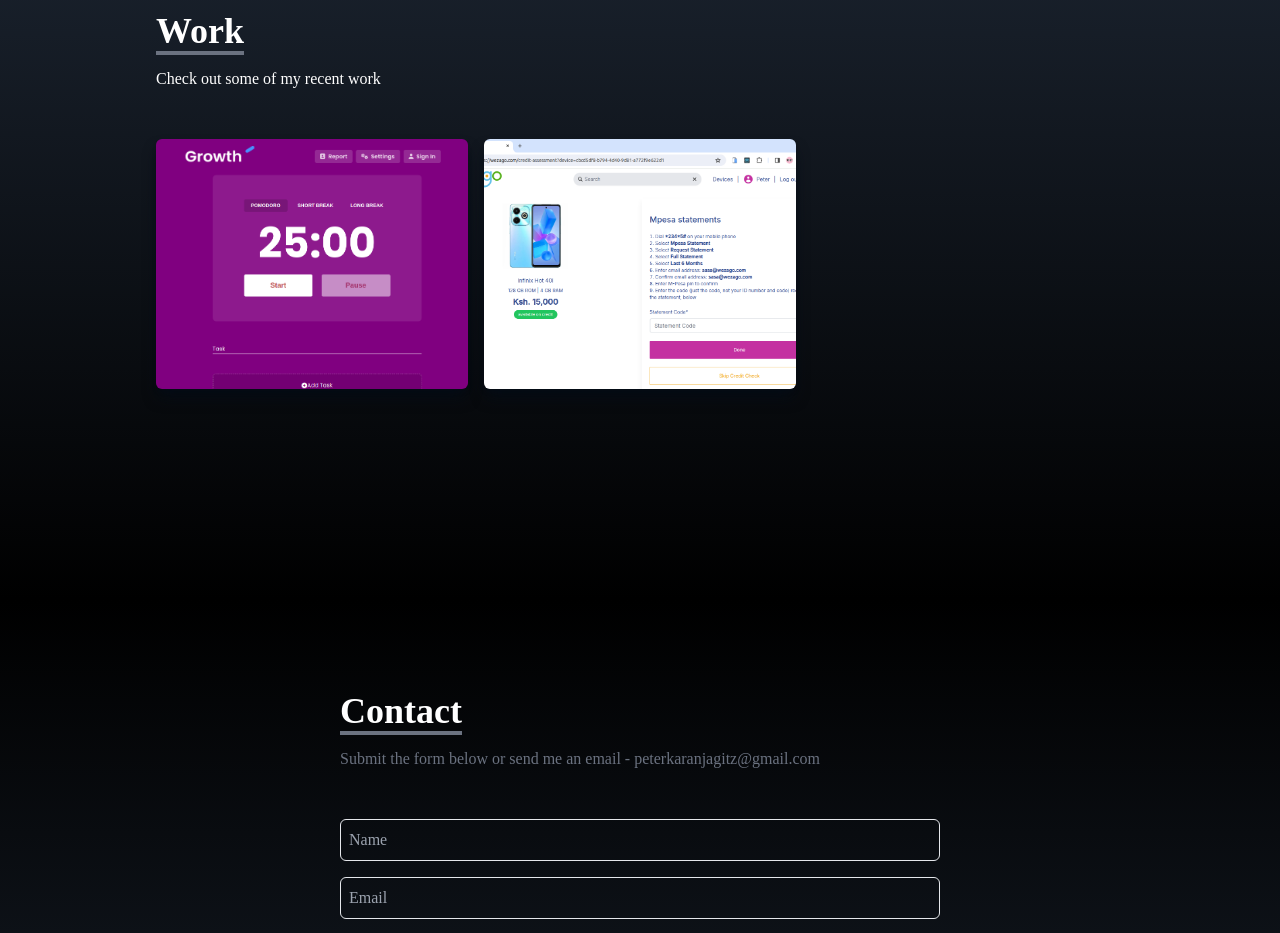
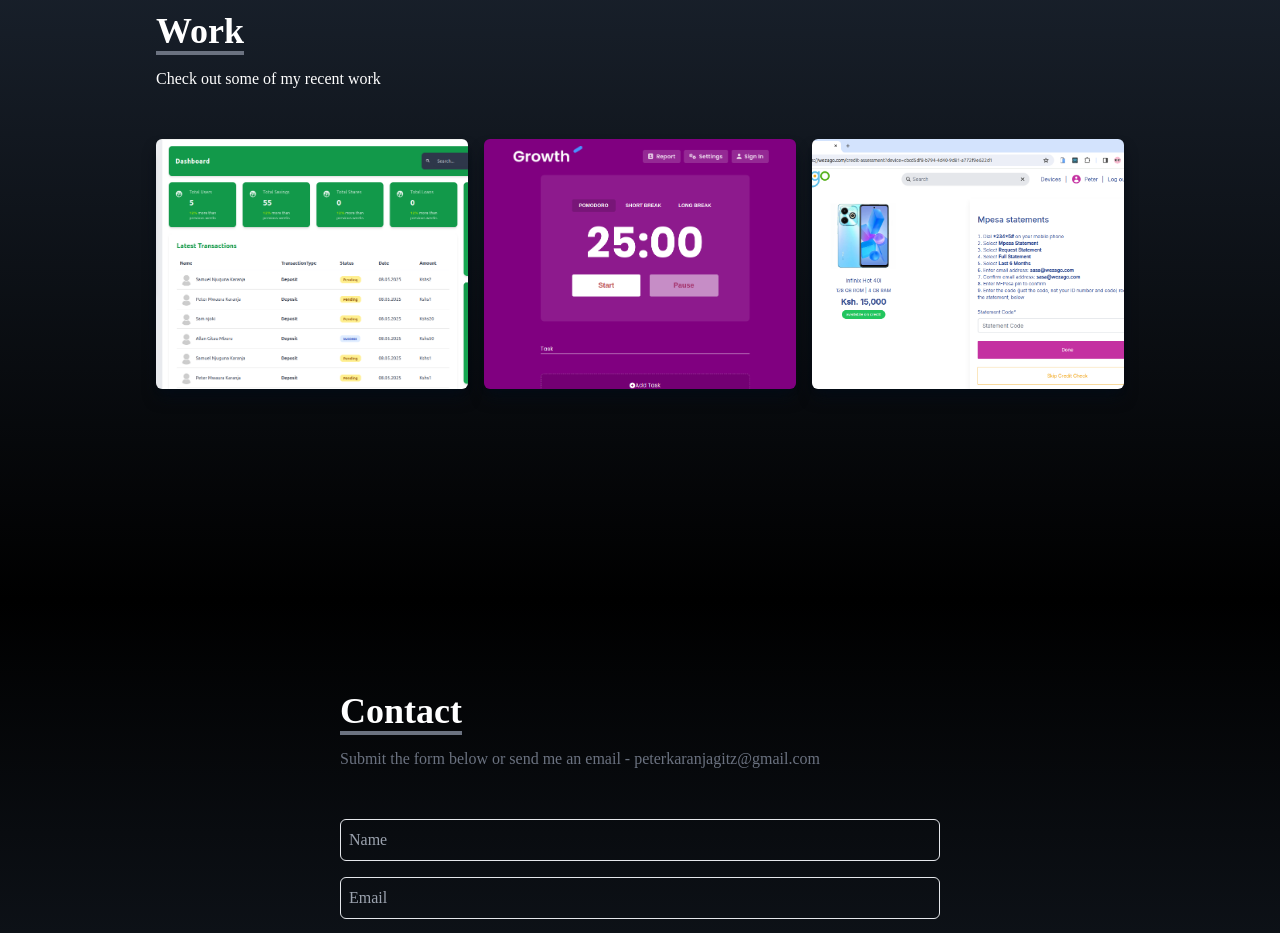
Before and after one commit to peter-mwaura/my-portfolio, a React (Create React App) app: page / in a window 1280 px wide. Shown: the part 2600-3533 px from the top of the page. Built offline with nearby package versions, Linux system fonts and the light colour scheme.

Commit message:
feat(work): add allatersacco appliction to work sections

```diff
--- a/src/assets/index.js
+++ b/src/assets/index.js
@@ -10,5 +10,6 @@ export { default as github } from './skills/github.png';
 export { default as prisma } from './skills/prisma.png';
 export { default as postgresql } from './skills/postgresql.png';
 export { default as docker } from './skills/docker.png';
+export { default as allatersacco } from './work/allater-sacco-web.png';
 export { default as personalTaskManager } from './work/my-personal-task-manager.png';
 export { default as wezago } from './work/wezago.png';
--- a/src/components/Work.js
+++ b/src/components/Work.js
@@ -1,21 +1,28 @@
 import React from 'react';
-import { personalTaskManager, wezago } from '../assets';
+import { allatersacco, personalTaskManager, wezago } from '../assets';
 
 const Work = () => {
     const work = [
         {
             id: 1,
+            src: allatersacco,
+            stack: 'Nextjs, Nestjs, Postgres',
+            demo: 'https://allater-sacco-web.vercel.app/dashboard/',
+            github: 'https://github.com/peter-mwaura/allater-sacco-web/',
+        },
+        {
+            id: 2,
             src: personalTaskManager,
             stack: 'Reactjs, Redux, Firebase',
             demo: 'https://my-personal-task-manager.netlify.app/',
-            github: 'https://github.com/peter-mwaura/personal-task-manager',
+            github: 'https://github.com/peter-mwaura/personal-task-manager/',
         },
         {
-            id: 2,
+            id: 3,
             src: wezago,
             stack: 'Python Flask',
-            demo: 'https://wezago.com/devices/cbcd5df8-b794-4d40-9d81-a772f9e622d1',
-            github: 'https://gitlab.com/peter7938/mpesajson',
+            demo: 'https://wezago.com/devices/cbcd5df8-b794-4d40-9d81-a772f9e622d1/',
+            github: 'https://gitlab.com/peter7938/mpesajson/',
         },
     ];
 
```
Also changed, not shown: src/assets/work/allater-sacco-web.png (added), 1 other file (tests, documents, lock files or other folders).
